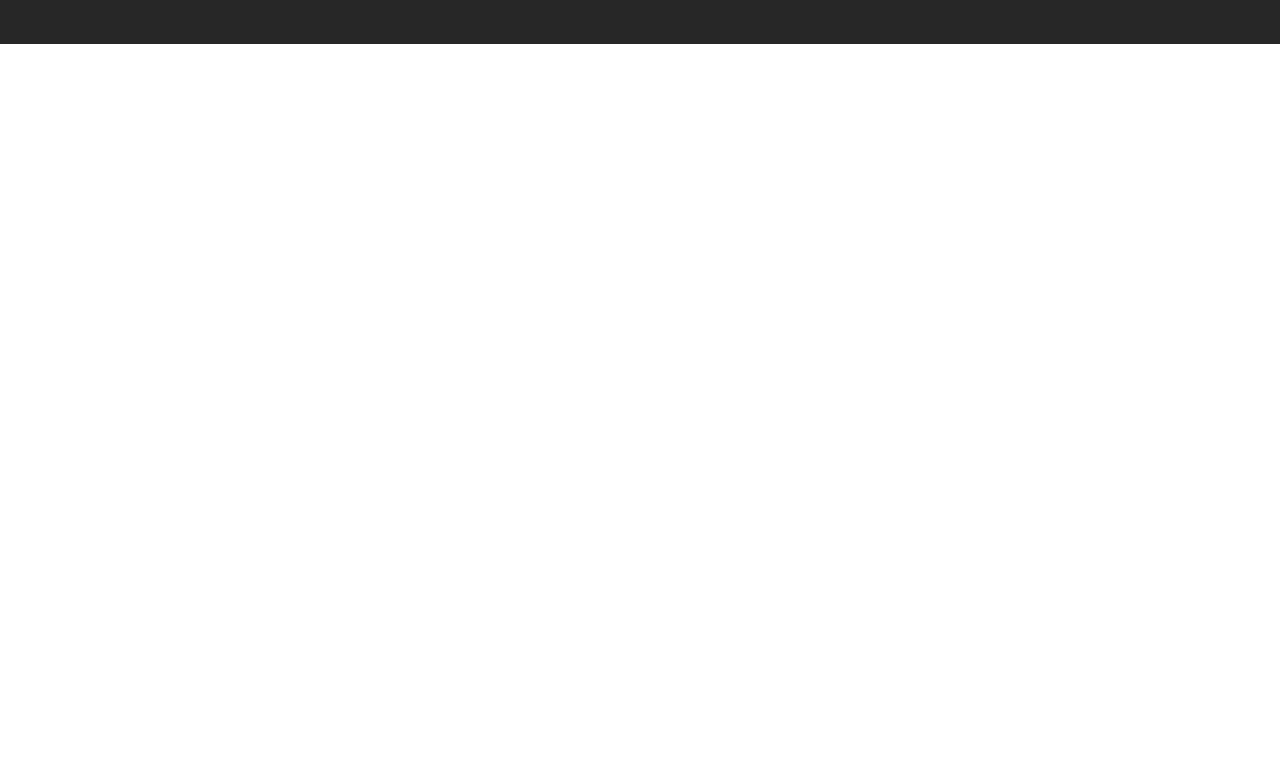
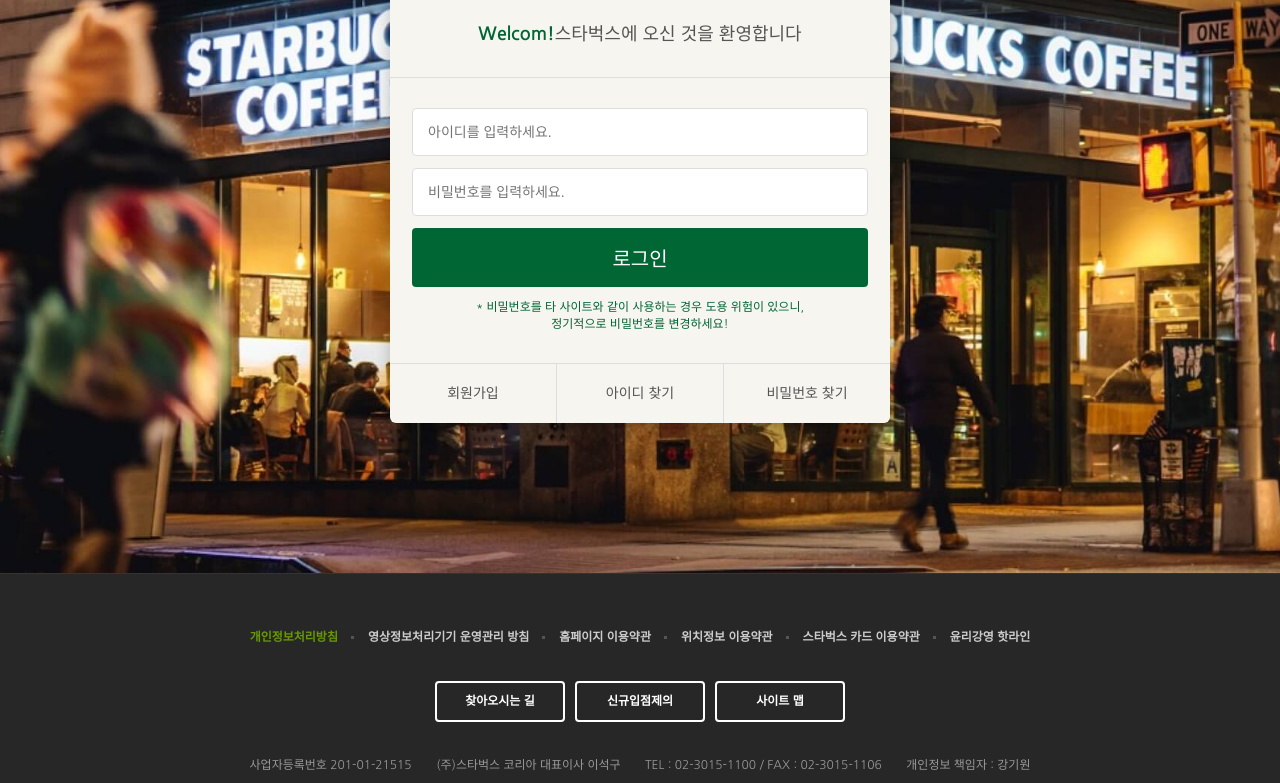
Before and after one commit to hsjo1014/starbucks, a plain HTML site: page signin/index.html in a window 1280 px wide. Shown: the part 290-1073 px from the top of the page. Before the commit the page ends 800 px from the top, so only its background shows below. Drawn offline with nearby package versions, Linux system fonts and the light colour scheme.

Commit message:
로그인 페이지 완성

```diff
--- a/css/main.css
+++ b/css/main.css
@@ -1,5 +1,4 @@
-/* VISUAL */
-.visual {
+VISUAL .visual {
   margin-top: 120px;
   background-image: url("../images/visual_bg.jpg");
   background-position: center;
--- /dev/null
+++ b/css/signin.css
@@ -0,0 +1,80 @@
+.signin {
+  margin-top: 120px;
+  padding: 100px 0 150px;
+  background-image: url("../images/signin_bg.jpg");
+  background-repeat: no-repeat;
+  background-position: center;
+  background-attachment: fixed;
+  background-size: cover;
+}
+.signin h1 {
+  color: #fff;
+  font-size: 30px;
+  font-weight: 700;
+  text-align: center;
+  margin-bottom: 20px;
+}
+.signin__card {
+  width: 500px;
+  margin: 0 auto;
+  border-radius: 6px;
+  background-color: #f6f5f0;
+  box-shadow: 2px 2px 20px rgba(0, 0, 0, 0.3);
+  color: #555;
+}
+
+.signin__card h2 {
+  padding: 30px;
+  font-size: 18px;
+  text-align: center;
+  border-bottom: 1px solid #ddd;
+}
+.signin__card h2 strong {
+  font-weight: 700;
+  color: #006633;
+}
+.signin__card form {
+  padding: 30px 22px;
+}
+
+.signin__card form input {
+  width: 100%;
+  margin-bottom: 12px;
+  padding: 15px;
+  border: 1px solid #ddd;
+  outline: none;
+  border-radius: 4px;
+  box-sizing: border-box;
+  font-size: 14px;
+}
+.signin__card form [type="submit"] {
+  background-color: #006633;
+  border: none;
+  color: #fff;
+  font-size: 20px;
+  cursor: pointer;
+}
+.signin__card form p {
+  font-size: 12px;
+  color: #006633;
+  text-align: center;
+}
+.signin__card .actions {
+  display: flex;
+  border-top: 1px solid #ddd;
+}
+.signin__card .actions a {
+  flex-grow: 1;
+  flex-basis: 0;
+  text-align: center;
+  padding: 20px;
+  color: #555;
+  font-size: 14px;
+  border-right: 1px solid #ddd;
+}
+.signin__card .actions a:last-child {
+  border-right: none;
+}
+.signin__card .actions a:hover {
+  text-decoration: underline;
+}
--- a/signin/index.html
+++ b/signin/index.html
@@ -32,6 +32,7 @@
     <link href="https://fonts.googleapis.com/css2?family=Nanum+Gothic:wght@400;700&display=swap" rel="stylesheet" />
     <link rel="stylesheet" href="https://fonts.googleapis.com/icon?family=Material+Icons" />
     <link rel="stylesheet" href="../css/common.css" />
+    <link rel="stylesheet" href="../css/signin.css" />
 
     <script defer src="../js/common.js"></script>
   </head>
@@ -395,7 +396,26 @@
         </div>
       </div>
     </header>
-    <section class="signin"></section>
+    <section class="signin">
+      <h1>로그인</h1>
+      <div class="signin__card">
+        <h2><strong>Welcom!</strong>스타벅스에 오신 것을 환영합니다</h2>
+        <form>
+          <input type="text" placeholder="아이디를 입력하세요." />
+          <input type="password" placeholder="비밀번호를 입력하세요." />
+          <input type="submit" value="로그인" />
+          <p>
+            * 비밀번호를 타 사이트와 같이 사용하는 경우 도용 위험이 있으니,<br />
+            정기적으로 비밀번호를 변경하세요!
+          </p>
+        </form>
+        <div class="actions">
+          <a href="javascript:void(0)">회원가입</a>
+          <a href="javascript:void(0)">아이디 찾기</a>
+          <a href="javascript:void(0)">비밀번호 찾기</a>
+        </div>
+      </div>
+    </section>
     <!-- FOOTER -->
     <footer>
       <div class="inner">
```
